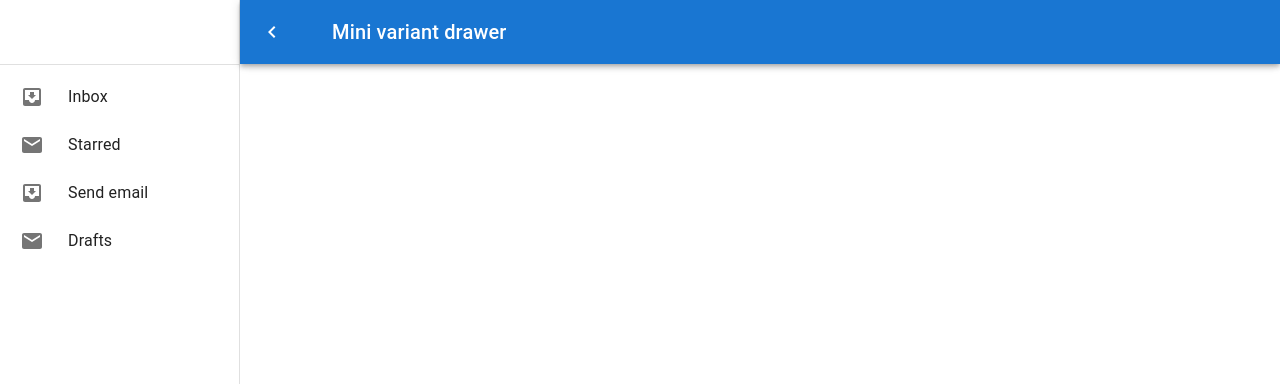
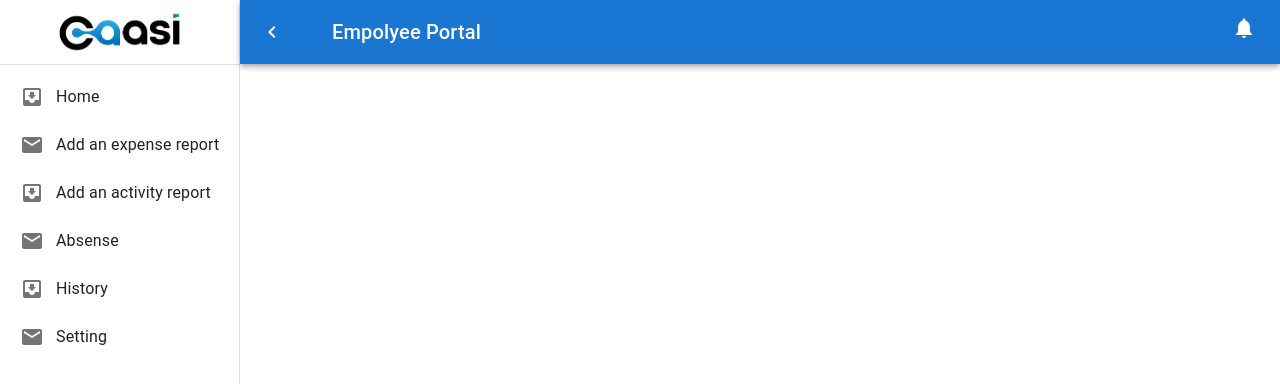
Before and after one commit to Zahoor-Baltee/NewCassi, a React (Vite) app: page /forgotpassword in a window 1280 px wide. Shown: the top 384 px of the page. Built offline with nearby package versions, Linux system fonts and the light colour scheme.

Commit message:
Set Dashboard logo and Icons

```diff
--- a/src/Access/Login.jsx
+++ b/src/Access/Login.jsx
@@ -13,7 +13,7 @@ const Root = styled(Box)({
   margin: 0,
   "& .mainContainer": {
     width: "100%",
-    border: "20 px solid",
+    // border: "20 px solid",
     height: "calc(100vh - 16px)",
     display: "flex",
     alignItems: "center",
@@ -22,7 +22,7 @@ const Root = styled(Box)({
       backgroundColor: "#0171BC",
       justifyContent: "center",
       alignItems: "center",
-      height: "100vh",
+      height: "100%",
       width: "50%",
       // margin: "auto",
       // padding: "20px",
@@ -33,13 +33,14 @@ const Root = styled(Box)({
         width: "200px",
       },
       "& .sideLogo": {
-        borderRadius: "100px"
-      }
+        borderRadius: "100px",
+      },
     },
     "& .content": {
       display: "grid",
       width: "25vw",
       margin: "auto",
+      height: "auto",
 
       // padding: "20px",
       // borderRadius: "10px",
@@ -93,28 +94,27 @@ const Login = () => {
     <Root>
       <Box className="mainContainer">
         <Box className="content1">
-          <Box style={{
+          <Box
+            style={{
               display: "flex",
               justifyContent: "center",
               alignItems: "center",
               height: "200px",
               width: "200px",
               borderRadius: "50px",
-            '@media (max-width: 600px)': {
-              display: "none"
-            },
-          }}>
+            }}
+          >
             <img className="sideLogo" src={logo1} width="100%" alt="logo" />
           </Box>
         </Box>
         <Box className="content">
-          <Box style={{
+          <Box
+            style={{
               display: "flex",
               flexDirection: "column",
               gap: "30px",
-
-
-          }}>
+            }}
+          >
             <Box
               style={{
                 display: "flex",
@@ -172,7 +172,7 @@ const Login = () => {
               color: "primary", // Inherit color from parent
               textAlign: "end",
               marginBottom: 2,
-              fontWeight: "bolder"
+              fontWeight: "bolder",
             }}
           >
             <Typography variant="body2">Forget Password?</Typography>
@@ -187,7 +187,7 @@ const Login = () => {
           </Button>
         </Box>
       </Box>
-    </Root >
+    </Root>
   );
 };
 
--- a/src/Layout/DefaultLayout.jsx
+++ b/src/Layout/DefaultLayout.jsx
@@ -1,6 +1,7 @@
 import * as React from "react";
 import { styled } from "@mui/material/styles";
 import Box from "@mui/material/Box";
+import dashBoardLogo from "../Assets/Caasi-logo.png";
 import MuiDrawer from "@mui/material/Drawer";
 import MuiAppBar from "@mui/material/AppBar";
 import Toolbar from "@mui/material/Toolbar";
@@ -17,6 +18,7 @@ import ListItemIcon from "@mui/material/ListItemIcon";
 import ListItemText from "@mui/material/ListItemText";
 import InboxIcon from "@mui/icons-material/MoveToInbox";
 import MailIcon from "@mui/icons-material/Mail";
+import NotificationsIcon from "@mui/icons-material/Notifications";
 
 const drawerWidth = 240;
 
@@ -83,6 +85,9 @@ const Drawer = styled(MuiDrawer, {
     ...closedMixin(theme),
     "& .MuiDrawer-paper": closedMixin(theme),
   }),
+  "& .MuiListItemIcon-root": {
+    marginRight: "12px",
+  },
 }));
 
 export default function MiniDrawer(props) {
@@ -108,16 +113,38 @@ export default function MiniDrawer(props) {
           >
             {open ? <ChevronLeftIcon /> : <MenuIcon />}
           </IconButton>
-          <Typography variant="h6" noWrap component="div">
-            Mini variant drawer
-          </Typography>
+          <Box
+            sx={{
+              display: "flex",
+              justifyContent: "space-between",
+              width: "100%",
+            }}
+          >
+            <Typography variant="h6" noWrap component="div">
+              Empolyee Portal
+            </Typography>
+            <NotificationsIcon />
+          </Box>
         </Toolbar>
       </AppBar>
       <Drawer variant="permanent" open={open}>
-        <DrawerHeader></DrawerHeader>
+        <DrawerHeader
+          sx={{
+            height: "64px",
+          }}
+        >
+          <img src={dashBoardLogo} width="100%" alt="" />
+        </DrawerHeader>
         <Divider />
         <List>
-          {["Inbox", "Starred", "Send email", "Drafts"].map((text, index) => (
+          {[
+            "Home",
+            "Add an expense report",
+            "Add an activity report",
+            "Absense",
+            "History",
+            "Setting",
+          ].map((text, index) => (
             <ListItem key={text} disablePadding sx={{ display: "block" }}>
               <ListItemButton
                 sx={{
@@ -141,7 +168,7 @@ export default function MiniDrawer(props) {
           ))}
         </List>
       </Drawer>
-      <Box component="main" sx={{ flexGrow: 1, p: 3 }}>
+      <Box component="main" sx={{ flexGrow: 1 }}>
         <DrawerHeader />
         {props.children}
       </Box>
--- a/src/Shell/Router.jsx
+++ b/src/Shell/Router.jsx
@@ -11,7 +11,11 @@ const Router = () => {
   return (
     <BrowserRouter>
       <Routes>
-        <Route path="/" element={<WithLayout component={<Login />} />} />
+        <Route path="/" element={<Login />} />
+        <Route
+          path="/dashboard"
+          element={<WithLayout component={<Login />} />}
+        />
         <Route path="/forgotpassword" element={<DefaultLayout />} />
         <Route path="/confirmation" element={<Confirmation />} />
 
```
Lines whose indentation alone changed are shown as unchanged.
